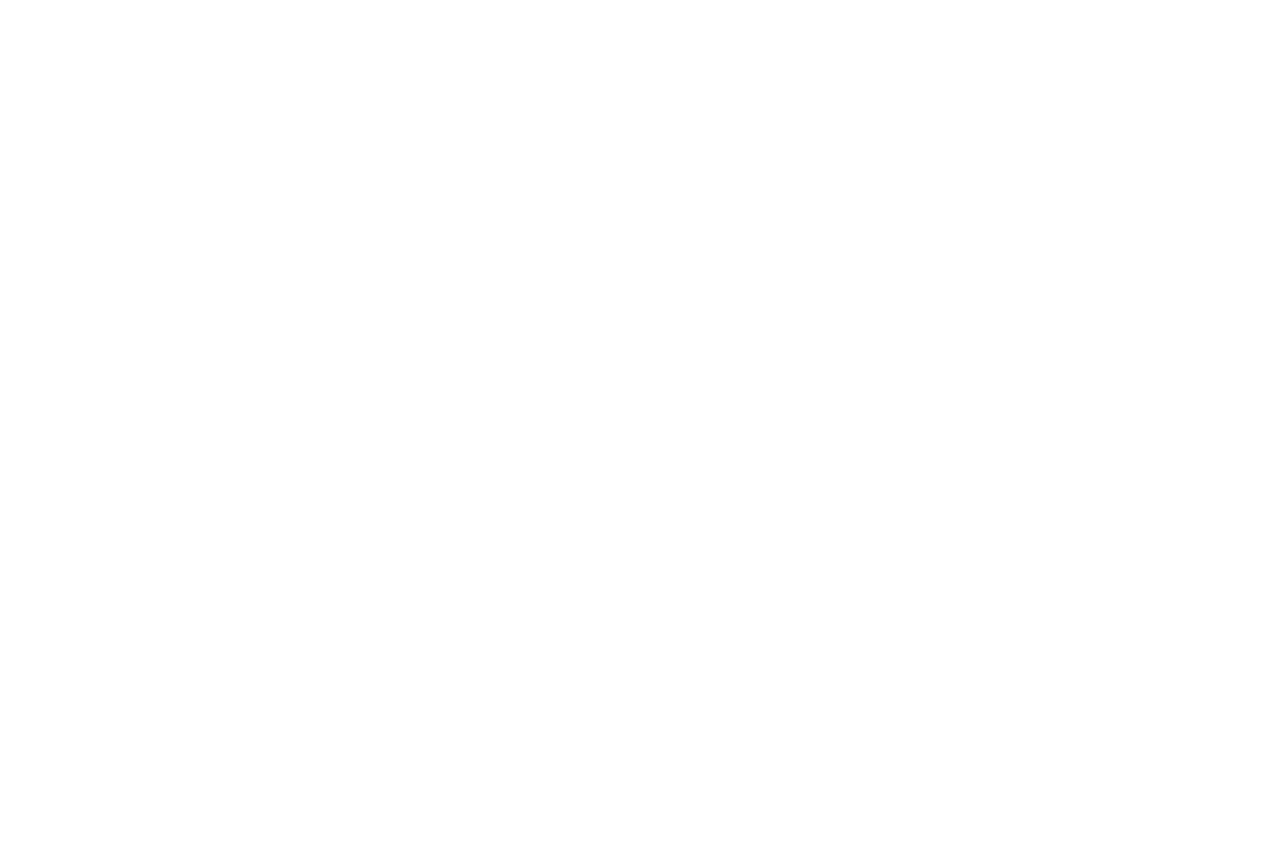
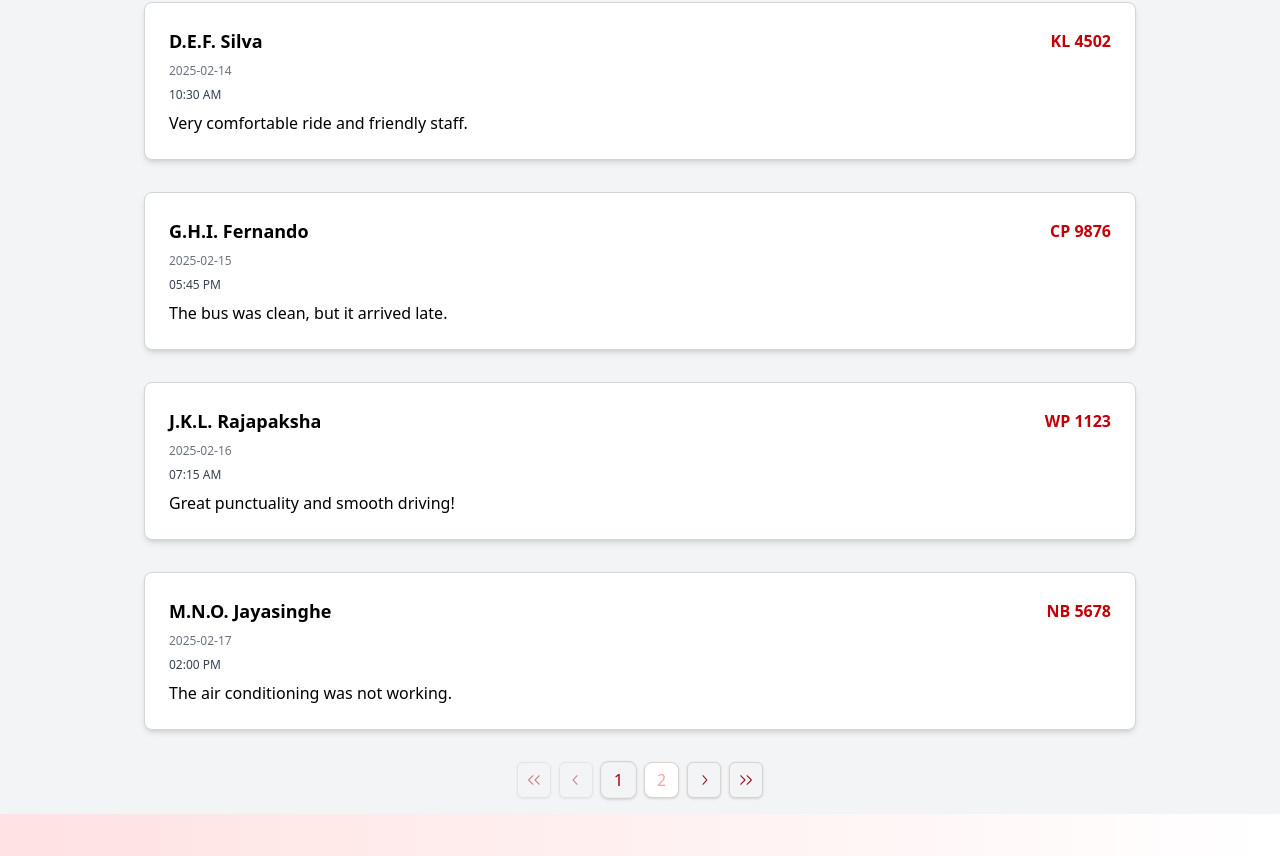
Before and after one commit to MrSilent2001/X-Bus_Web, a React (Vite) app in the folder Frontend/: page /feedback in a window 1280 px wide. Shown: the part 344-1200 px from the top of the page. Before the commit the page ends 800 px from the top, so only its background shows below. Built offline with nearby package versions, Linux system fonts and the light colour scheme; the HTML template or start-up script is replaced by a standard one.

Commit message:
feedack page created

```diff
--- /dev/null
+++ b/Frontend/src/components/Card/FeedbackCard.tsx
@@ -0,0 +1,48 @@
+import { feedbackData } from "@/data/data.json";
+import Pagination from "@/components/Pagination/Pagination.tsx";
+import { useState, useMemo } from "react";
+
+const ITEMS_PER_PAGE = 5;
+
+const FeedbackCard = () => {
+    const [currentPage, setCurrentPage] = useState(1);
+
+    const totalPages = useMemo(() => Math.ceil(feedbackData.length / ITEMS_PER_PAGE), []);
+
+    const startIndex = (currentPage - 1) * ITEMS_PER_PAGE;
+    const currentFeedbacks = feedbackData.slice(startIndex, startIndex + ITEMS_PER_PAGE);
+
+    return (
+        <div className="max-w-screen-lg mx-auto px-4">
+            <h1 className="mt-24 text-xl font-bold">Passenger Feedbacks</h1>
+
+            {currentFeedbacks.map((item, index) => (
+                <div
+                    key={index}
+                    className="my-8 bg-white p-6 rounded-lg shadow-md border border-gray-300"
+                >
+                    <div className="flex flex-col space-y-2">
+                        <div className="flex justify-between items-center">
+                            <h2 className="text-lg font-bold">{item.customerName}</h2>
+                            <h3 className="text-red-700 font-bold">{item.busRegNo}</h3>
+                        </div>
+
+                        <span className="text-xs text-gray-500">{item.date}</span>
+                        <span className="text-gray-700 text-xs">{item.time}</span>
+
+                        <p className="text-md">{item.message}</p>
+                    </div>
+                </div>
+            ))}
+
+            {/* Pagination Component */}
+            <Pagination
+                totalPages={totalPages}
+                currentPage={currentPage}
+                onPageChange={setCurrentPage}
+            />
+        </div>
+    );
+};
+
+export default FeedbackCard;
--- /dev/null
+++ b/Frontend/src/components/Pagination/Pagination.tsx
@@ -0,0 +1,113 @@
+"use client";
+
+import React, { useState, useEffect } from "react";
+import {
+    ChevronLeftIcon,
+    ChevronRightIcon,
+    DoubleArrowLeftIcon,
+    DoubleArrowRightIcon,
+} from "@radix-ui/react-icons";
+import CustomButton from "@/components/Button/CustomButton.tsx";
+import { cn } from "@/lib/utils";
+
+interface PaginationProps {
+    currentPage: number;
+    totalPages: number;
+    onPageChange: (page: number) => void;
+}
+
+const Pagination: React.FC<PaginationProps> = ({
+                                                   currentPage = 1,
+                                                   totalPages,
+                                                   onPageChange,
+                                               }) => {
+    const [visibleRange, setVisibleRange] = useState<number[]>([1, Math.min(5, totalPages)]);
+
+    useEffect(() => {
+        if (totalPages <= 5) {
+            setVisibleRange([1, totalPages]);
+        } else if (currentPage <= 3) {
+            setVisibleRange([1, 5]);
+        } else if (currentPage >= totalPages - 2) {
+            setVisibleRange([totalPages - 4, totalPages]);
+        } else {
+            setVisibleRange([currentPage - 2, currentPage + 2]);
+        }
+    }, [currentPage, totalPages]);
+
+    const handlePageChange = (newPage: number) => {
+        if (newPage >= 1 && newPage <= totalPages) {
+            console.log(`Changing page to: ${newPage}`);
+            onPageChange(newPage);
+        }
+    };
+
+    const pageNumbers = Array.from({ length: totalPages }, (_, i) => i + 1).slice(
+        visibleRange[0] - 1,
+        visibleRange[1]
+    );
+
+    return (
+        <div className="flex justify-center my-4">
+            <div className="flex items-center space-x-2">
+                {/* First Page */}
+                <CustomButton
+                    variant="outline"
+                    buttonLabel=""
+                    buttonClassName="px-2 py-1 bg-gray-100 border-stone-300 cursor-pointer"
+                    onClick={() => handlePageChange(1)}
+                    disabled={currentPage === 1}
+                    icon={<DoubleArrowLeftIcon className="w-4 h-4 text-red-800" />}
+                />
+
+                {/* Previous Page */}
+                <CustomButton
+                    variant="outline"
+                    buttonLabel=""
+                    buttonClassName="px-2 py-1 bg-gray-100 border-stone-300 cursor-pointer"
+                    onClick={() => handlePageChange(currentPage - 1)}
+                    disabled={currentPage === 1}
+                    icon={<ChevronLeftIcon className="w-4 h-4 text-red-800" />}
+                />
+
+                {/* Page Numbers */}
+                {pageNumbers.map((pageNumber) => (
+                    <CustomButton
+                        key={pageNumber}
+                        variant="outline"
+                        buttonLabel={pageNumber.toString()}
+                        buttonClassName={cn(
+                            "rounded-lg py-1 px-3 transition-all duration-300 cursor-pointer",
+                            pageNumber === currentPage
+                                ? "bg-carnation-550 text-red-800 scale-105 border-stone-300"
+                                : "bg-white text-red-300 hover:bg-neutral-200 border-stone-300"
+                        )}
+                        onClick={() => handlePageChange(pageNumber)}
+                    />
+                ))}
+
+                {/* Next Page */}
+                <CustomButton
+                    variant="outline"
+                    buttonLabel=""
+                    buttonClassName="px-2 py-1 bg-gray-100 border-stone-300 cursor-pointer"
+                    onClick={() => handlePageChange(currentPage + 1)}
+                    disabled={currentPage === totalPages}
+                    icon={<ChevronRightIcon className="w-4 h-4 text-red-800" />}
+                />
+
+                {/* Last Page */}
+                <CustomButton
+                    variant="outline"
+                    buttonLabel=""
+                    buttonClassName="px-2 py-1 bg-gray-100 border-stone-300 cursor-pointer"
+                    onClick={() => handlePageChange(totalPages)}
+                    disabled={currentPage === totalPages}
+                    icon={<DoubleArrowRightIcon className="w-4 h-4 text-red-800" />}
+                />
+            </div>
+        </div>
+    );
+};
+
+export default Pagination;
--- a/Frontend/src/data/data.json
+++ b/Frontend/src/data/data.json
@@ -45,5 +45,78 @@
         "borderWidth": 1
       }
     ]
-  }
+  },
+
+  "feedbackData": [
+    {
+      "customerName": "A.B.C. Perera",
+      "busRegNo": "NB 3231",
+      "date": "2025-02-13",
+      "time": "12:01 PM",
+      "message": "The service was excellent!"
+    },
+    {
+      "customerName": "D.E.F. Silva",
+      "busRegNo": "KL 4502",
+      "date": "2025-02-14",
+      "time": "10:30 AM",
+      "message": "Very comfortable ride and friendly staff."
+    },
+    {
+      "customerName": "G.H.I. Fernando",
+      "busRegNo": "CP 9876",
+      "date": "2025-02-15",
+      "time": "05:45 PM",
+      "message": "The bus was clean, but it arrived late."
+    },
+    {
+      "customerName": "J.K.L. Rajapaksha",
+      "busRegNo": "WP 1123",
+      "date": "2025-02-16",
+      "time": "07:15 AM",
+      "message": "Great punctuality and smooth driving!"
+    },
+    {
+      "customerName": "M.N.O. Jayasinghe",
+      "busRegNo": "NB 5678",
+      "date": "2025-02-17",
+      "time": "02:00 PM",
+      "message": "The air conditioning was not working."
+    },
+    {
+      "customerName": "P.Q.R. Wijesekara",
+      "busRegNo": "KL 9901",
+      "date": "2025-02-18",
+      "time": "09:45 AM",
+      "message": "Friendly conductor and a pleasant ride."
+    },
+    {
+      "customerName": "S.T.U. Karunaratne",
+      "busRegNo": "CP 3210",
+      "date": "2025-02-19",
+      "time": "08:30 PM",
+      "message": "The seats were uncomfortable for a long journey."
+    },
+    {
+      "customerName": "V.W.X. de Silva",
+      "busRegNo": "WP 7654",
+      "date": "2025-02-20",
+      "time": "06:10 AM",
+      "message": "Very safe driving. Will travel again!"
+    },
+    {
+      "customerName": "Y.Z.A. Bandara",
+      "busRegNo": "NB 4321",
+      "date": "2025-02-21",
+      "time": "11:20 AM",
+      "message": "Decent service, but could improve cleanliness."
+    },
+    {
+      "customerName": "B.C.D. Alwis",
+      "busRegNo": "KL 5555",
+      "date": "2025-02-22",
+      "time": "04:55 PM",
+      "message": "Bus was on time and driver was very professional."
+    }
+  ]
 }
--- a/Frontend/src/pages/Feedback.tsx
+++ b/Frontend/src/pages/Feedback.tsx
@@ -1,15 +1,17 @@
 import Navbar from "@/components/TopNavbar/Navbar.tsx";
 import Footer from "@/components/Footer/Footer.tsx";
+import FeedbackCard from "@/components/Card/FeedbackCard.tsx";
 
-const Feedback = () =>{
+const Feedback = () => {
     return (
-        <div>
+        <div className="min-h-screen bg-gray-100">
             <Navbar/>
 
-            <h1>Feedbacks</h1>
+            <FeedbackCard/>
 
             <Footer/>
         </div>
+
     );
 }
 
```
